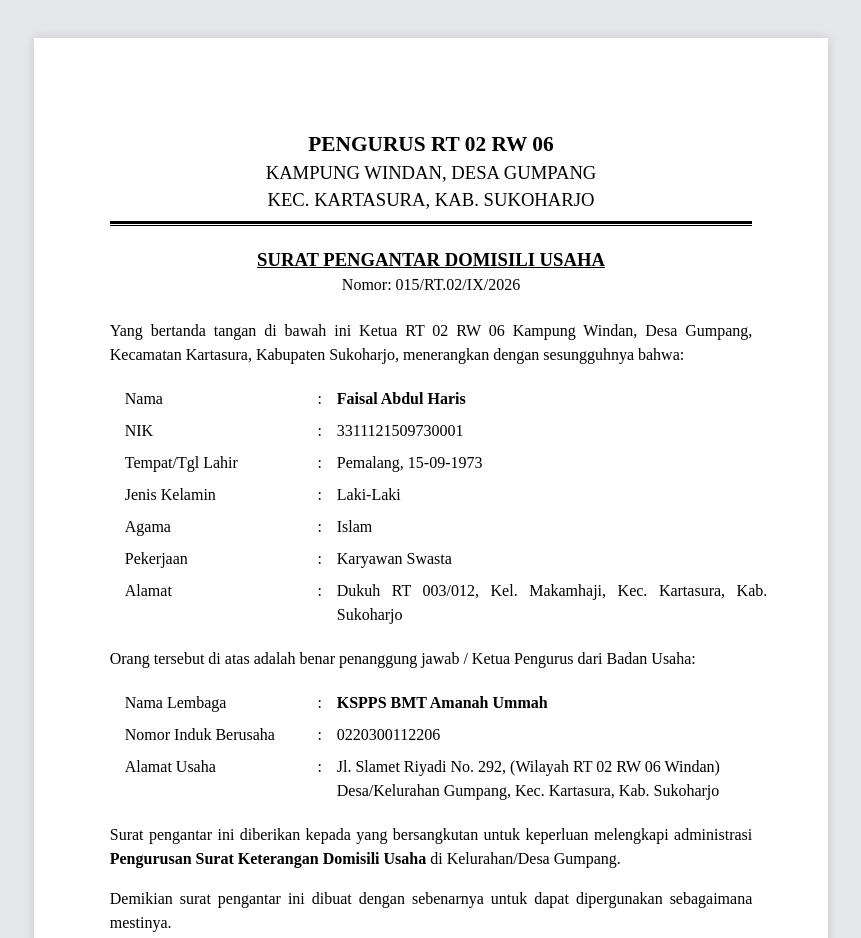
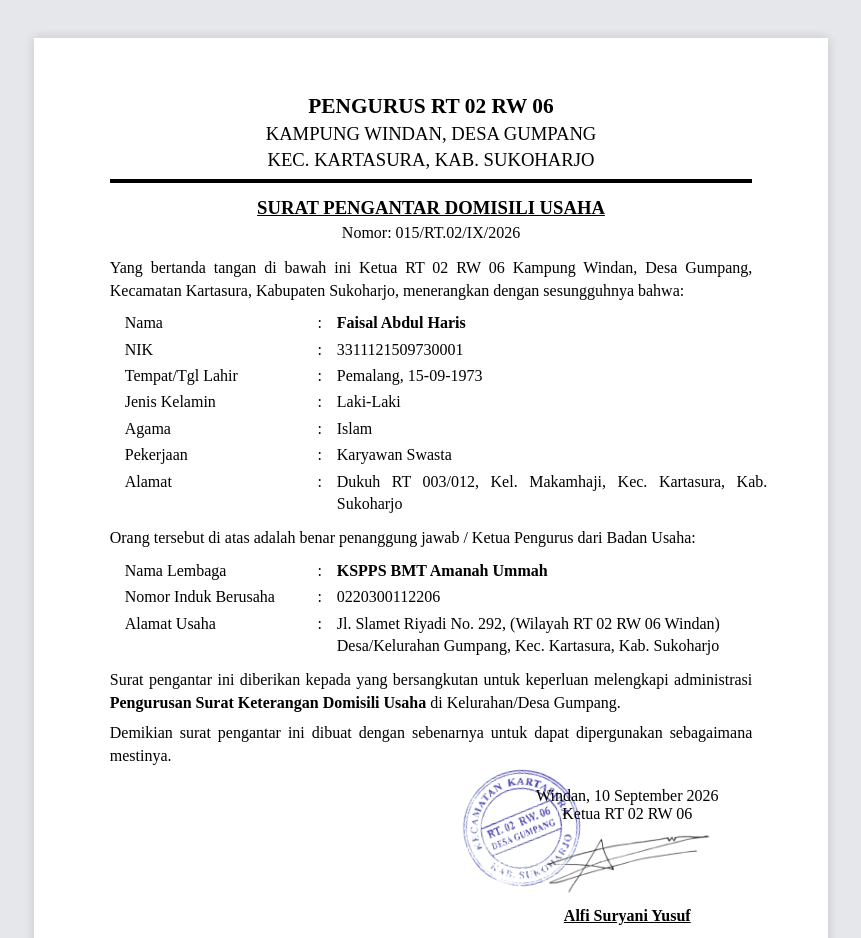
Before and after one commit to alfisyusuf/windan26, a plain HTML site: page undanganrt/pengantarbmt.html in a window 1280 px wide. Shown: the top 938 px of the page, without its empty margins (209-1070 px from the left). Drawn offline with Linux system fonts and the light colour scheme.

Commit message:
Update pengantarbmt.html

```diff
--- a/undanganrt/pengantarbmt.html
+++ b/undanganrt/pengantarbmt.html
@@ -19,7 +19,7 @@
         .kertas-a4 {
             width: 210mm;
             min-height: 297mm;
-            padding: 25mm 20mm; /* Margin teks dalam kertas */
+            padding: 15mm 20mm; /* MARGIN ATAS DAN BAWAH DIKURANGI MENJADI 15mm */
             margin: 10mm auto;
             background: white;
             box-shadow: 0 0 10px rgba(0,0,0,0.15);
@@ -36,7 +36,7 @@
                 margin: 0;
                 box-shadow: none;
                 width: 100%;
-                padding: 25mm 20mm;
+                padding: 15mm 20mm; /* Menyamakan margin saat di-print */
             }
             @page {
                 size: A4 portrait;
@@ -48,15 +48,15 @@
         .kop-surat {
             text-align: center;
             border-bottom: 3px solid #000;
-            padding-bottom: 10px;
-            margin-bottom: 25px;
+            padding-bottom: 8px; /* Sedikit dikurangi */
+            margin-bottom: 15px; /* Sedikit dikurangi */
             position: relative;
         }
         .kop-surat::after {
             content: "";
             position: absolute;
             left: 0;
-            bottom: -5px;
+            bottom: -4px;
             width: 100%;
             border-bottom: 1px solid #000;
         }
@@ -66,7 +66,7 @@
             font-weight: bold;
         }
         .kop-surat h3 {
-            margin: 5px 0 0 0;
+            margin: 4px 0 0 0;
             font-size: 14pt;
             font-weight: normal;
         }
@@ -74,7 +74,7 @@
         /* Judul Surat */
         .judul-surat {
             text-align: center;
-            margin-bottom: 25px;
+            margin-bottom: 15px; /* Sedikit dikurangi */
         }
         .judul-surat h4 {
             margin: 0;
@@ -89,20 +89,23 @@
         /* Isi Surat */
         .isi-surat {
             font-size: 12pt;
-            line-height: 1.5;
+            line-height: 1.4; /* Spasi antar baris sedikit dirapatkan agar muat */
             text-align: justify;
+        }
+        .isi-surat p {
+            margin: 8px 0; /* Spasi antar paragraf dikurangi */
         }
 
         .tabel-biodata {
             width: 100%;
             margin-left: 15px;
-            margin-bottom: 15px;
-            margin-top: 10px;
+            margin-bottom: 10px; /* Jarak bawah tabel dikurangi */
+            margin-top: 5px; /* Jarak atas tabel dikurangi */
             border-collapse: collapse;
         }
         .tabel-biodata td {
             vertical-align: top;
-            padding: 4px 0;
+            padding: 2px 0; /* Padding sel dikurangi */
         }
         .tabel-biodata td:nth-child(1) { width: 30%; }
         .tabel-biodata td:nth-child(2) { width: 3%; }
@@ -110,7 +113,7 @@
 
         /* Bagian Tanda Tangan & Cap */
         .ttd-container {
-            margin-top: 40px;
+            margin-top: 20px; /* Jarak atas ke TTD dikurangi */
             display: flex;
             justify-content: flex-end;
             position: relative;
```
